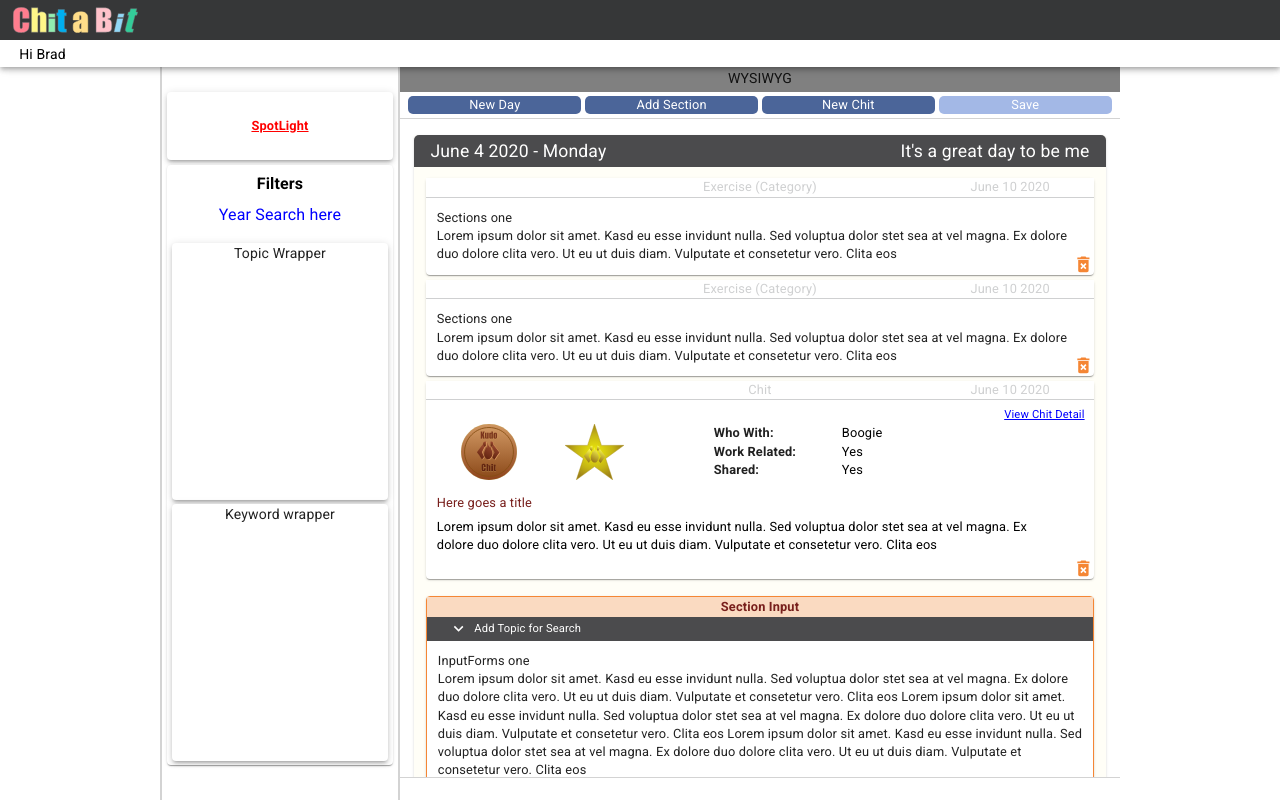
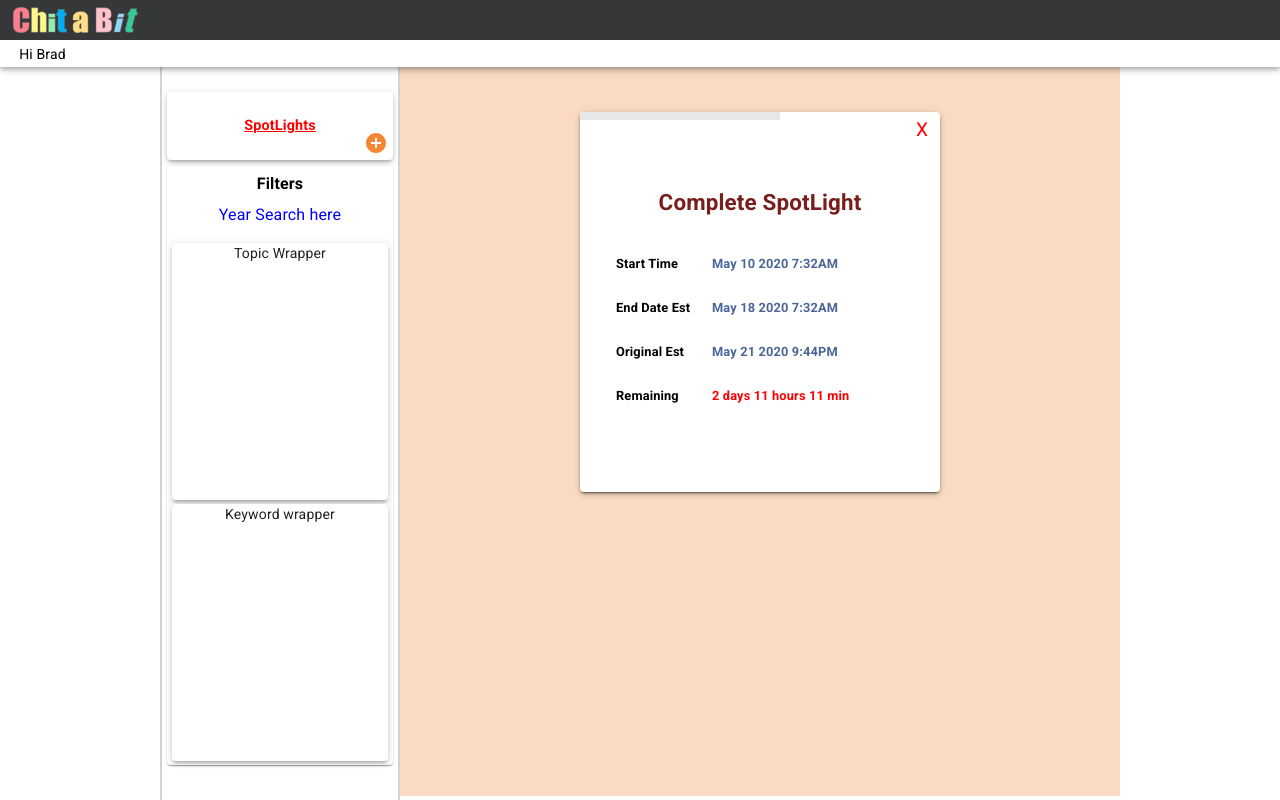
Before and after one commit to bbrous/chitabit, a React (Create React App) app: page /main in a window 1280 px wide. Built offline with nearby package versions, Linux system fonts and the light colour scheme.

Commit message:
added progress bar pt 2 to spotlight

```diff
--- a/src/components/JournalButtons.jsx
+++ b/src/components/JournalButtons.jsx
@@ -17,8 +17,8 @@ const Wrapper= styled('div')({
   width: '100%',
   backgroundColor: 'white',
   padding: '4px 0',
+  margin: '1.5rem 0 1rem 0',
 
-    borderBottom: '1px solid lightgrey',
 })
 
 // const ButtonWrapper= styled('div')({
--- a/src/pages/private/Main.jsx
+++ b/src/pages/private/Main.jsx
@@ -1,12 +1,12 @@
 import React , {useState, useEffect} from 'react'
 import HeaderMain from './mainElements/Header_main'
 
-import{chitOrange, lightGrey, chitOrangeLight} from '../../styles/colors'
+import{chitOrange, lightGrey, chitOrangeLight, chitBlueDull, chitBlueLight, chitBlueVeryLight, chitVeryLightYellow} from '../../styles/colors'
 
 import InitialMessage from './journalElements/InitialMessage'
 import Day from './journalElements/Day'
 import FilterPanel from './navElements/FilterPanel'
-// import MainLanding from './elements_landing/Main_Landing'
+import SpotLight from './spotLight/SpotLight'
 // import HeaderMain from './mainElements/Header_main'
 
 
@@ -323,7 +323,7 @@ const CloseSpotLight = styled('div')({
   color: 'red',
   fontSize: '1.2rem',
   borderRadius: '50px',
-
+  zIndex: '30',
   '&:hover': {
     backgroundColor: chitOrangeLight
 
@@ -341,21 +341,32 @@ const CloseSpotLight = styled('div')({
 
 })
 
+const CountDown = styled('div')({
+
+  display: 'flex',
+  position: 'absolute',
+  justifyContent: 'flex-end',
+  alignItems: 'flex-end',
+  bottom: '2px',
+  right: '8px',
+  width: '2rem',
+  color: 'red',
+  fontSize: '1rem',
+  zIndex: '30'
+
+})
+
+
 const SpotLightWrapper = styled(Paper)({
 
   display: 'flex',
   position: 'relative',
   justifyContent: 'center',
-  alignItems: 'center',
+  alignItems: 'flex-start',
   height: '50%',
   width: '50%',
   backgroundColor: 'yellow',
   marginTop: '3rem',
-
-
-
-
-
 
 
   [theme.breakpoints.down('sm')] : {
@@ -372,18 +383,6 @@ const SpotLightWrapper = styled(Paper)({
 
 
 
-const WysiwygWrapper= styled('div')({
-  display: 'flex',
-  // position: 'absolute',
-  justifyContent: 'center',
-  alignItems: 'center',
-  height: '1.75rem',
-  width: '100%',
-  backgroundColor: 'grey',
-
-
-})
-
 const Content= styled('div')({
   display: 'flex',
   flexDirection: 'column',
@@ -394,8 +393,8 @@ const Content= styled('div')({
   height: '90%',
   marginBottom: '3px',
   backgroundColor: 'white',
+  borderTop: '1px solid lightgrey',
   borderBottom: '1px solid lightgrey',
-
   // backgroundColor: 'green',
   '&::-webkit-scrollbar': {
     width: '0.75em'
@@ -412,6 +411,26 @@ const Content= styled('div')({
   overflow: 'auto',
 })
 
+const ProgressBar= styled('div')({
+
+  display: 'block',
+  position: 'absolute',
+  top: '0',
+  width: '100%',
+  height: '8px',
+  // border: '1px solid blue',
+  backgroundColor: 'none'
+
+})
+
+const ProgressBarInner= styled('div')({
+
+  display: 'block',
+  height: '100%',
+
+  backgroundColor: lightGrey
+
+})
 
 
 //=======================================================
@@ -428,13 +447,15 @@ const Main = (props) => {
       - gets / sets status -- redux store
 
   */
+
     let spotLightStatus = props.view.private.displaySpotLight
+    let displayTime = 9000
 
     if(spotLightStatus === 'unseen') {
       props.showSpotLight()
 
 
-      setTimeout(() => props.closeSpotLight() , 4000)
+      setTimeout(() => props.closeSpotLight() , displayTime)
     }
 
 
@@ -483,13 +504,40 @@ const Main = (props) => {
     if(spotLightStatus === 'unseen') {
       props.showSpotLight()
 
-      console.log('[MAIN] - displaySpotLight status on IF :  ' , spotLightStatus )
 
       setTimeout(() => props.closeSpotLight() , 2000)
     }
-    console.log('[MAIN] - displaySpotLight status AFTER IF :  ' , spotLightStatus )
+
 
   }
+
+
+  // Handle countdown to end popup display ---------
+
+    let displayTimeSec = displayTime / 1000
+    const [timeLeft, setTimeLeft] = useState(displayTimeSec);
+
+    useEffect(() => {
+      // exit early when we reach 0
+      if (!timeLeft) return;
+
+      // save intervalId to clear the interval when the
+      // component re-renders
+      const intervalId = setInterval(() => {
+        setTimeLeft(timeLeft - 1);
+      }, 1000);
+
+      // clear interval on re-render to avoid memory leaks
+      return () => clearInterval(intervalId);
+      // add timeLeft as a dependency to re-rerun the effect
+      // when we update it
+
+
+    }, [timeLeft]);
+
+  // convert time left to a string % to style of progress width
+    let progressMade = ((displayTimeSec - timeLeft)/displayTimeSec) * 100
+    let progress = progressMade.toString() + '%'
 
   return (
     <BodyWrapper>
@@ -540,15 +588,34 @@ const Main = (props) => {
           {spotLightStatus === 'show' &&
             <SpotLightModal>
 
+
+
               <SpotLightWrapper>
-              <CloseSpotLight>X</CloseSpotLight>
-                SpotLight here
+              <CloseSpotLight
+                onClick = {()=>{
+                  props.closeSpotLight()
+                }}
+              >
+                X</CloseSpotLight>
+                <SpotLight/>
+                {/* <CountDown>{timeLeft} </CountDown> */}
+
+                <ProgressBar>
+
+<ProgressBarInner style={{width: progress}}>  {'\u00A0'} </ProgressBarInner>
+
+</ProgressBar>
+
+
+
+
               </SpotLightWrapper>
+
 
             </SpotLightModal>
           }
 
-          <WysiwygWrapper>WYSIWYG</WysiwygWrapper>
+
 
           <JournalButtons/>
             <Content>
--- a/src/pages/private/journalElements/InputForm.jsx
+++ b/src/pages/private/journalElements/InputForm.jsx
@@ -146,6 +146,20 @@ const ChevronOpen =  styled(ExpandMoreIcon)({
 
 })
 
+
+
+const WysiwygWrapper= styled('div')({
+  display: 'flex',
+  // position: 'absolute',
+  justifyContent: 'center',
+  alignItems: 'center',
+  height: '1.2rem',
+  width: '100%',
+  backgroundColor: 'lightgrey',
+
+
+})
+
 // =============================================
 
 const InputForm = () => {
@@ -189,8 +203,10 @@ const InputForm = () => {
       </FilterWrapper>
 
 
+      <WysiwygWrapper>WYSIWYG</WysiwygWrapper>
+      <InputFormContent>
 
-      <InputFormContent>
+
       <div>InputForms one</div>
 
         Lorem ipsum dolor sit amet. Kasd eu esse invidunt nulla. Sed voluptua dolor stet sea at vel magna. Ex dolore duo dolore clita vero. Ut eu ut duis diam. Vulputate et consetetur vero. Clita eos
--- a/src/pages/private/navElements/FilterPanel.jsx
+++ b/src/pages/private/navElements/FilterPanel.jsx
@@ -3,9 +3,9 @@ import React from 'react'
 
 import Paper from '@material-ui/core/Paper'
 import { styled, createMuiTheme } from "@material-ui/core/styles"
-import { chitRedDark } from '../../../styles/colors';
+import { chitBlueDull, chitOrange, chitOrangeLight } from '../../../styles/colors';
 
-
+import AddCircleIcon from '@material-ui/icons/AddCircle'
 
 
 
@@ -46,6 +46,7 @@ const ToolbarSpacer= styled('div')({
 const SpotLightWrapper= styled(Paper)({
 
   display: 'flex',
+  position: 'relative',
   flexDirection: 'column',
   justifyContent: 'center',
   alignItems: 'center',
@@ -64,7 +65,7 @@ const SpotLightWrapper= styled(Paper)({
 
 const SpotLightLink= styled('div')({
 
-  fontSize: '.8rem',
+  fontSize: '.9rem',
   color: 'red',
   textDecoration: 'underline',
   fontWeight: 'bold',
@@ -77,6 +78,38 @@ const SpotLightLink= styled('div')({
 
 })
 
+const SpotLightNew = styled('div')({
+
+  display: 'flex',
+  justifyContent: 'flex-end',
+  alignItems: 'center',
+  position: 'absolute',
+  right: '5px',
+  bottom: '5px',
+
+  width: '100%',
+  color: 'black',
+
+
+  fontSize: '.8rem',
+
+
+
+})
+
+
+
+const AddCircleIconWrapper= styled(AddCircleIcon)({
+
+  color: chitOrange,
+  fontSize : '1.5rem',
+
+  '&:hover' : {
+    backgroundColor: chitOrangeLight,
+    borderRadius: '50px',
+  },
+
+})
 
 const FilterWrapper= styled(Paper)({
 
@@ -186,6 +219,8 @@ const KeyWordWrapper= styled(Paper)({
 
 })
 
+
+
 // =========================================
 
 const FilterPanel = () => {
@@ -193,7 +228,12 @@ const FilterPanel = () => {
     <Wrapper>
       <ToolbarSpacer/>
       <SpotLightWrapper elevation = {3}>
-        <SpotLightLink> SpotLight </SpotLightLink>
+        <SpotLightLink> SpotLights </SpotLightLink>
+        <SpotLightNew>
+
+
+ <AddCircleIconWrapper/>
+        </SpotLightNew>
       </SpotLightWrapper>
 
       <FilterWrapper>
--- /dev/null
+++ b/src/pages/private/spotLight/SpotLight.jsx
@@ -0,0 +1,246 @@
+import React, {useEffect} from 'react'
+import {connect} from 'react-redux'
+import{chitOrange, chitVeryLightYellow, chitOrangeLight, chitBlueDull, chitRedDark} from '../../../styles/colors'
+
+import { NavLink, withRouter, useLocation} from 'react-router-dom'
+
+// import{openCloseSidePanel, showSpotLight, closeSpotLight} from '../../app/redux/actions/mainActions'
+
+import Paper from '@material-ui/core/Paper'
+import { styled, createMuiTheme } from "@material-ui/core/styles"
+
+
+const theme = createMuiTheme(); // allows use of mui theme in styled component
+//--------------------------------------
+
+const Wrapper = styled('div')({
+
+  display: 'flex',
+  flexDirection: 'column',
+  position: 'relative',
+  justifyContent: 'center',
+  alignItems: 'center',
+  height: '100%',
+  width: '100%',
+
+
+
+
+  [theme.breakpoints.down('sm')] : {
+    // display: 'block'
+    marginLeft: '0',
+  },
+
+  [theme.breakpoints.down('xs')] : {
+    // display:  'none',
+
+  }
+
+})
+
+const Inspiration = styled('div')({
+
+  display: 'flex',
+
+  justifyContent: 'center',
+  alignItems: 'center',
+  height: '100%',
+  width: '100%',
+
+  fontSize: '1.4rem',
+  color: 'blue',
+  fontWeight: 'bold',
+  textAlign: 'center',
+
+  backgroundColor: 'yellow',
+
+  [theme.breakpoints.down('sm')] : {
+    // display: 'block'
+    marginLeft: '0',
+  },
+
+  [theme.breakpoints.down('xs')] : {
+    // display:  'none',
+
+  }
+
+})
+
+const GoalWrapper = styled(Paper)({
+
+  display: 'flex',
+
+  flexDirection: 'column',
+  justifyContent: 'center',
+  alignItems: 'center',
+  height: '100%',
+  width: '100%',
+
+  fontSize: '1.4rem',
+  color: chitBlueDull,
+  fontWeight: 'bold',
+  textAlign: 'center',
+
+ backgroundColor: 'white',
+
+  [theme.breakpoints.down('sm')] : {
+    // display: 'block'
+    marginLeft: '0',
+  },
+
+  [theme.breakpoints.down('xs')] : {
+    // display:  'none',
+
+  }
+
+})
+
+const Goal = styled('div')({
+
+
+  display: 'flex',
+  width: '100%',
+  justifyContent: 'center',
+  margin: '0 0 1.5rem 0',
+
+  fontSize: '1.4rem',
+  color: chitRedDark,
+  fontWeight: 'bold',
+  textAlign: 'center',
+
+
+})
+
+const TimerWrapper = styled('div')({
+
+  display: 'flex',
+  flexDirection: 'column',
+  justifyContent: 'center',
+  alignItems: 'center',
+  width: '100%',
+  // backgroundColor: 'aqua',
+  fontSize: '.8rem'
+})
+
+const TimerRow = styled('div')({
+  display: 'flex',
+
+  justifyContent: 'flex-start',
+  alignItems: 'center',
+
+  width: '80%',
+  margin: '.8rem',
+
+  // backgroundColor: 'indigo'
+
+
+})
+
+const TimerLeft= styled('div')({
+  display: 'flex',
+
+  justifyContent: 'flex-start',
+  alignItems: 'center',
+  width: '6rem',
+  marginRigth: '5px',
+  color: 'black'
+})
+
+const TimerRight= styled('div')({
+
+  display: 'flex',
+
+  justifyContent: 'flex-start',
+  alignItems: 'center',
+  color: chitBlueDull
+  // backgroundColor: 'white'
+
+})
+
+const TimerRemaining= styled('div')({
+
+  display: 'flex',
+
+  justifyContent: 'flex-start',
+  alignItems: 'center',
+  color: 'red'
+  // backgroundColor: 'white'
+
+})
+
+
+//===============================================================
+
+const SpotLight = (props) => {
+
+  // let type = 'inspiration'
+  let type = 'goal'
+  let revised = true
+
+  return (
+    <Wrapper>
+
+      {type === 'inspiration' &&
+
+        <Inspiration>
+          It's a great day to be me and It's always great to be Shelby
+        </Inspiration>
+
+      }
+
+    {type === 'goal' &&
+
+      <GoalWrapper elevation = {3}>
+
+        <Goal>
+          Complete SpotLight
+        </Goal>
+        <TimerWrapper>
+          <TimerRow>
+            <TimerLeft>  Start Time </TimerLeft>
+            <TimerRight> May 10 2020 7:32AM </TimerRight>
+
+          </TimerRow>
+
+          <TimerRow>
+            <TimerLeft>  End Date Est </TimerLeft>
+            <TimerRight> May 18 2020 7:32AM  </TimerRight>
+
+          </TimerRow>
+
+          {revised &&
+          <TimerRow>
+            <TimerLeft>  Original Est </TimerLeft>
+            <TimerRight> May 21 2020 9:44PM </TimerRight>
+
+          </TimerRow>
+          }
+
+          <TimerRow>
+            <TimerLeft>  Remaining </TimerLeft>
+            <TimerRemaining> 2 days 11 hours 11 min </TimerRemaining>
+
+          </TimerRow>
+
+        </TimerWrapper>
+
+      </GoalWrapper>
+
+    }
+
+    </Wrapper>
+  )
+}
+
+export default  SpotLight
+
+// const actions = {
+//   showSpotLight,
+//   closeSpotLight
+// }
+
+// const mapState = state => ({
+//   view: state
+// });
+
+// export default connect(mapState, actions)(SpotLight)
```
